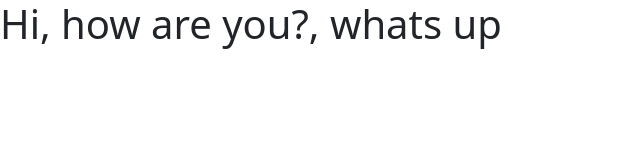
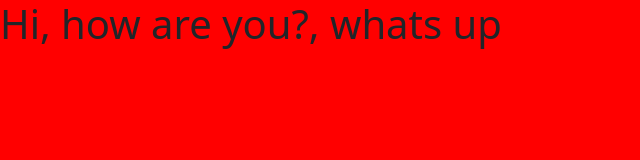
Before and after one commit to realstoman/stomanstrap, a website built with Parcel: page src/index.html in a window 1280 px wide. Shown: the whole page, without its empty margins (0-640 px from the left). Built offline with nearby package versions, Linux system fonts and the light colour scheme.

Commit message:
Import feather icons and app scss files

```diff
--- a/src/index.js
+++ b/src/index.js
@@ -8,6 +8,9 @@
 import 'popper.js';
 import 'bootstrap';
 import 'bootstrap/dist/css/bootstrap';
+import 'feather-icons';
+import './sass/app.scss';
+
 import { stoman } from './js/app';
 
 document.querySelector('h1').textContent = stoman('Hi, how are you?');
--- a/src/sass/app.scss
+++ b/src/sass/app.scss
@@ -2,3 +2,7 @@
 * StomanStrap Main Template Design File
 * Powered by: Nangialai Stoman
 */
+
+body {
+    background-color: red;
+}
```
